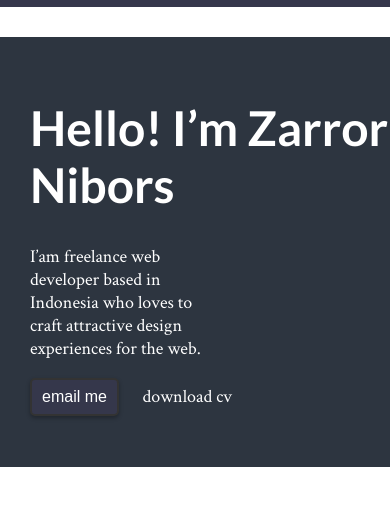
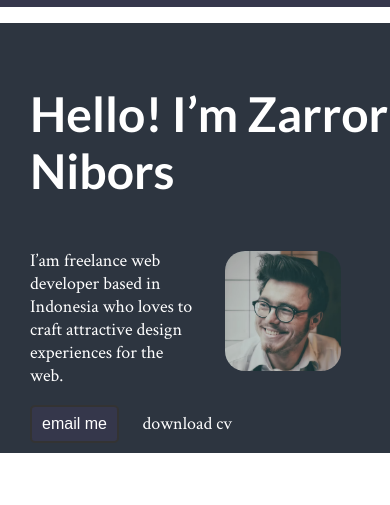
Before and after one commit to shahiz18/bootstrap-method--2, a plain HTML site: page src/index.html in a window 390 px wide. Shown: the part 43-548 px from the top of the page. Drawn offline with Linux system fonts and the light colour scheme.

Commit message:
added picture to go along with the mobilr design

```diff
--- a/src/index.html
+++ b/src/index.html
@@ -33,7 +33,8 @@
           I’m Zarror Nibors</h1>
       </div>
       <div id="intro">
-        <p>I’am freelance web developer based in Indonesia who loves to craft attractive design experiences for the web.</p>
+        <p id="intro-sentence">I’am freelance web developer based in Indonesia who loves to craft attractive design experiences for the web.</p>
+        <div id="my-picture-div"><img src="guy.png" alt="my picture" id="my-image"></div>
       </div>
 
       <button>email me</button>
--- a/src/style.css
+++ b/src/style.css
@@ -44,7 +44,7 @@ color:white;
     display: none;
   }
   #hero{
-    margin-top:30px ;
+    margin-top:16px ;
     padding-top: 30px;
     font-family: 'crimson text',sans-serif;
     background-image: url('merged-triangle.png');
@@ -59,12 +59,29 @@ color:white;
     color: white;
   }
   #intro{
+    display: flex;
     font-size: large;
     color:white;
     text-align: left;
-    width: 50%;
+    width: 100%;
 
   }
+  #intro-sentence{
+    width: 50%;
+  }
+  #my-picture-div{
+    height: 120px;
+    width: 50%;
+    padding-left: 30px;
+    padding-top: 20px;
+
+  }
+  #my-image{
+    height: 120px;
+    border-radius: 20px;
+  }
+
+
   button{
     display: inline-block;
     padding: 8px 10px; /* Adjust padding as needed for your design */
@@ -76,7 +93,7 @@ color:white;
     color: white; /* Example text color */
     background-color: rgb(53, 55, 75); /* Example background color */
     cursor: pointer;
-    box-shadow: 0 2px 4px rgba(0, 0, 0, 0.3)
+
 
   }
   button:hover{
```
